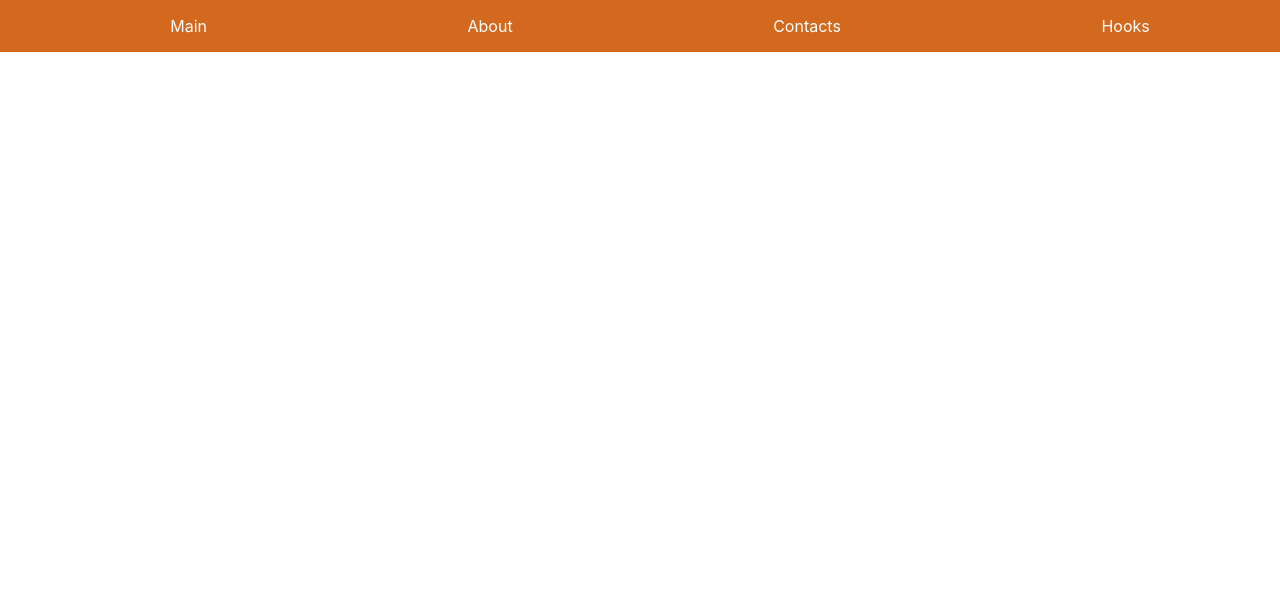
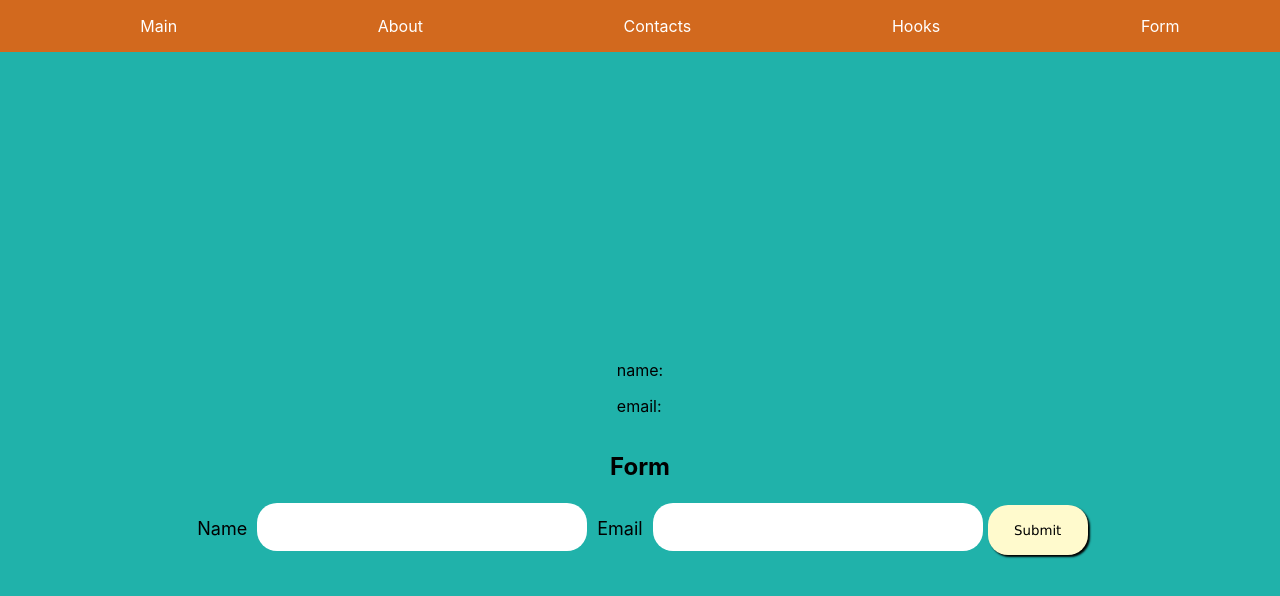
Before and after one commit to AlexTolk/s-app, a React (Create React App) app: page /form in a window 1280 px wide. Shown: the top 596 px of the page. Built offline with nearby package versions, Linux system fonts and the light colour scheme.

Commit message:
added a statefull component with forms

```diff
--- a/src/App.js
+++ b/src/App.js
@@ -4,6 +4,7 @@ import Home from './components/Home/Home';
 import About from './components/About/About';
 import Contacts from './components/Contacts/Contacts';
 import Hooks from './components/Hooks/Hooks';
+import Form from './components/Forms/Form';
 
 function App() {
   return (
@@ -15,6 +16,7 @@ function App() {
             <li><Link to={'/about'} className='link link__about'>About</Link></li>
             <li><Link to={'/contacts'} className='link link__contacts'>Contacts</Link></li>
             <li><Link to={'/hooks'} className='link link__contacts'>Hooks</Link></li>
+            <li><Link to={'/form'} className='link link__contacts'>Form</Link></li>
           </ul>
         </nav>
       </div>
@@ -23,6 +25,7 @@ function App() {
         <Route path='/about' element={<About />} />
         <Route path='/contacts' element={<Contacts />} />
         <Route path='/hooks' element={<Hooks />} />
+        <Route path='/form' element={<Form />} />
       </Routes>
     </div>
   );
--- a/src/components/About/About.js
+++ b/src/components/About/About.js
@@ -1,25 +1,41 @@
 import { useEffect, useState } from 'react';
-import './About.css'
+import './About.css';
 
 export default function About() {
+    const [pokemons, setPokemons] = useState([]);
+    const [isLoaded, setIsLoaded] = useState(false);
 
-    const [pokemons, setPokemons] = useState([]);
     useEffect(() => {
         fetch('https://pokeapi.co/api/v2/pokemon?limit=10&offset=0')
             .then((data) => data.json())
-            .then((res) => setPokemons(res.results))
-    }, [])
+            .then((res) => {
+                setPokemons(res.results);
+                setIsLoaded(true); // Set to true after loading is complete
+            })
+            .catch((error) => console.error('Error fetching data:', error));
+    }, []);
+
+    function killPokemon(pokemonName) {
+        const filteredPokemons = pokemons.filter((el) => el.name !== pokemonName); // Correct filter logic
+        setPokemons(filteredPokemons);
+    }
+
     return (
         <div className="about-main-wrapper">
-            <h1 className='main-wrapper__head-title'>About our employees</h1>
-            <div className='pokemons-grid'>
+            <h1 className="main-wrapper__head-title">About our pokemons</h1>
+            {!isLoaded ? (
+                <p>Loading...</p>
+            ) : (
+                <div className="pokemons-grid">
                     {pokemons.map((el, i) => (
                         <div className="pokemons-card" key={i}>
-                        <img src={`https://raw.githubusercontent.com/PokeAPI/sprites/master/sprites/pokemon/${i + 1}.png`} />
+                            <img src={`https://raw.githubusercontent.com/PokeAPI/sprites/master/sprites/pokemon/${i + 1}.png`} alt={el.name} />
                             <h3>{el.name}</h3>
+                            <button onClick={() => killPokemon(el.name)}>kill</button> {/* Use arrow function */}
                         </div>
                     ))}
                 </div>
+            )}
         </div>
     );
 }
--- /dev/null
+++ b/src/components/Forms/Form.css
@@ -0,0 +1,14 @@
+.form-container{
+    min-height: 100vh;
+    min-width: 100vw;
+    background-color: lightseagreen;
+    display: flex;
+    flex-direction: column;
+    align-items: center;
+    justify-content: center;
+}
+
+label {
+    margin: 0 10px;
+    font-size: large;
+}
--- /dev/null
+++ b/src/components/Forms/Form.js
@@ -0,0 +1,36 @@
+import { useState } from 'react';
+import './Form.css'
+
+export default function Form(){
+
+    const [name, setName] = useState('');
+    const [email, setEmail] = useState('');
+
+    function handleSubmit(event){
+        event.preventDefault();
+    }
+    function handleNameChange(event){
+        setName(event.target.value);
+    }
+    function handleEmailChange(event){
+        setEmail(event.target.value);
+    }
+    return(
+        <div className='form-container'>
+            <div>
+                <p>name: {name}</p>
+                <p>email: {email}</p>
+            </div>
+            <h2>Form</h2>
+            <form onSubmit={handleSubmit}>
+                <label for="name">Name</label>
+                <input type='text' id='name' name='name' required onChange={handleNameChange} />
+
+                <label for="email">Email</label>
+                <input type='email' id='email' name='email' required onChange={handleEmailChange} />
+
+                <button type='submit'>Submit</button>
+            </form>
+        </div>
+    );
+}
```
Lines whose indentation alone changed are shown as unchanged.
